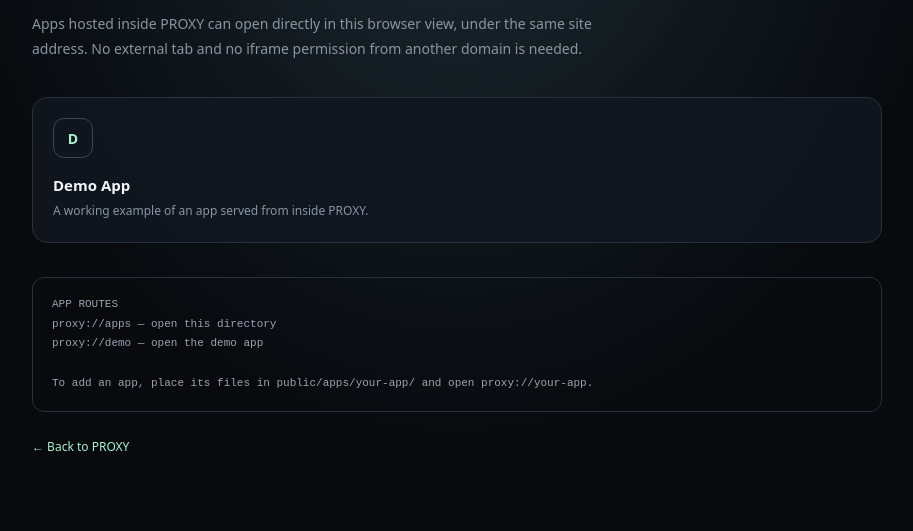
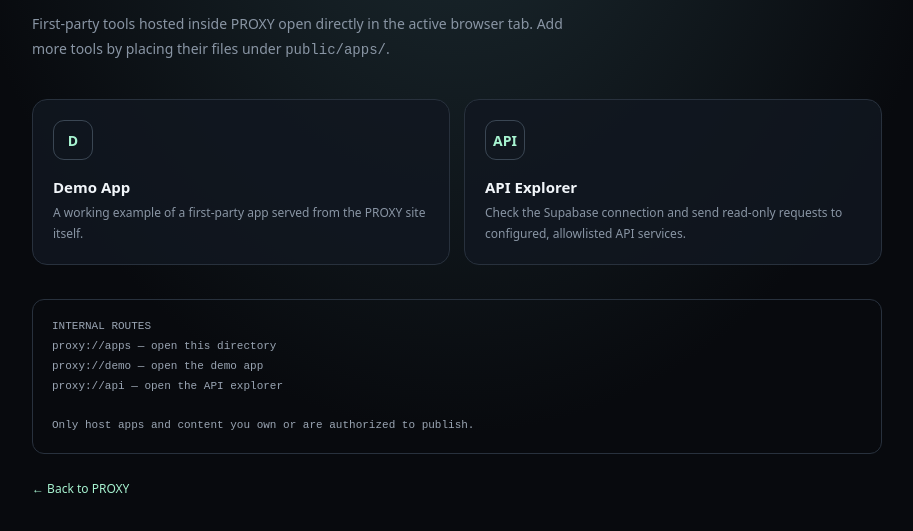
Before and after one commit to jjaidenn/PROXY, a website: page public/apps/index.html in a window 1280 px wide. Shown: the part 189-720 px from the top of the page, without its empty margins (183-1096 px from the left). Drawn offline with Linux system fonts and the light colour scheme.

Commit message:
Add API Explorer to internal app library

```diff
--- a/public/apps/index.html
+++ b/public/apps/index.html
@@ -2,6 +2,9 @@
 <html lang="en"><head><meta charset="utf-8"><meta name="viewport" content="width=device-width,initial-scale=1"><meta name="theme-color" content="#080a0e"><title>PROXY Apps</title>
 <style>
 :root{color-scheme:dark;--bg:#080a0e;--panel:#111720;--line:#28313d;--text:#f1f5f9;--muted:#8995a4;--accent:#a7f3d0}*{box-sizing:border-box}body{margin:0;min-height:100vh;background:radial-gradient(ellipse at 50% 0,#1c2b31,transparent 55%),var(--bg);color:var(--text);font:14px system-ui;padding:clamp(22px,6vw,64px)}main{max-width:850px;margin:auto}.eyebrow{color:var(--accent);font:10px ui-monospace,monospace;letter-spacing:.2em}h1{font-size:clamp(38px,8vw,68px);letter-spacing:-.07em;margin:18px 0 8px}.intro{color:var(--muted);line-height:1.8;max-width:560px}.grid{display:grid;grid-template-columns:repeat(auto-fit,minmax(220px,1fr));gap:14px;margin-top:36px}.card{display:block;text-decoration:none;color:inherit;border:1px solid var(--line);background:#111720d9;border-radius:15px;padding:20px;transition:.18s}.card:hover{transform:translateY(-3px);border-color:#a7f3d077}.icon{width:40px;height:40px;border:1px solid #3a4653;border-radius:11px;display:grid;place-items:center;color:var(--accent);font-weight:800}.card h2{font-size:15px;margin:17px 0 6px}.card p{color:var(--muted);font-size:12px;line-height:1.7;margin:0}.hint{margin-top:34px;padding:17px 19px;border:1px solid var(--line);border-radius:12px;color:#9aa5b3;font:11px/1.8 ui-monospace,monospace}.back{display:inline-block;margin-top:26px;color:var(--accent);text-decoration:none;font-size:12px}
-</style></head><body><main><div class="eyebrow">SAME-ORIGIN WORKSPACE</div><h1>PROXY Apps</h1><p class="intro">Apps hosted inside PROXY can open directly in this browser view, under the same site address. No external tab and no iframe permission from another domain is needed.</p>
-<div class="grid"><a class="card" href="./demo/"><div class="icon">D</div><h2>Demo App</h2><p>A working example of an app served from inside PROXY.</p></a></div>
-<div class="hint">APP ROUTES<br>proxy://apps — open this directory<br>proxy://demo — open the demo app<br><br>To add an app, place its files in public/apps/your-app/ and open proxy://your-app.</div><a class="back" href="../../">← Back to PROXY</a></main></body></html>
+</style></head><body><main><div class="eyebrow">SAME-ORIGIN WORKSPACE</div><h1>PROXY Apps</h1><p class="intro">First-party tools hosted inside PROXY open directly in the active browser tab. Add more tools by placing their files under <code>public/apps/</code>.</p>
+<div class="grid">
+<a class="card" href="./demo/"><div class="icon">D</div><h2>Demo App</h2><p>A working example of a first-party app served from the PROXY site itself.</p></a>
+<a class="card" href="./api/"><div class="icon">API</div><h2>API Explorer</h2><p>Check the Supabase connection and send read-only requests to configured, allowlisted API services.</p></a>
+</div>
+<div class="hint">INTERNAL ROUTES<br>proxy://apps — open this directory<br>proxy://demo — open the demo app<br>proxy://api — open the API explorer<br><br>Only host apps and content you own or are authorized to publish.</div><a class="back" href="../../">← Back to PROXY</a></main></body></html>
```
